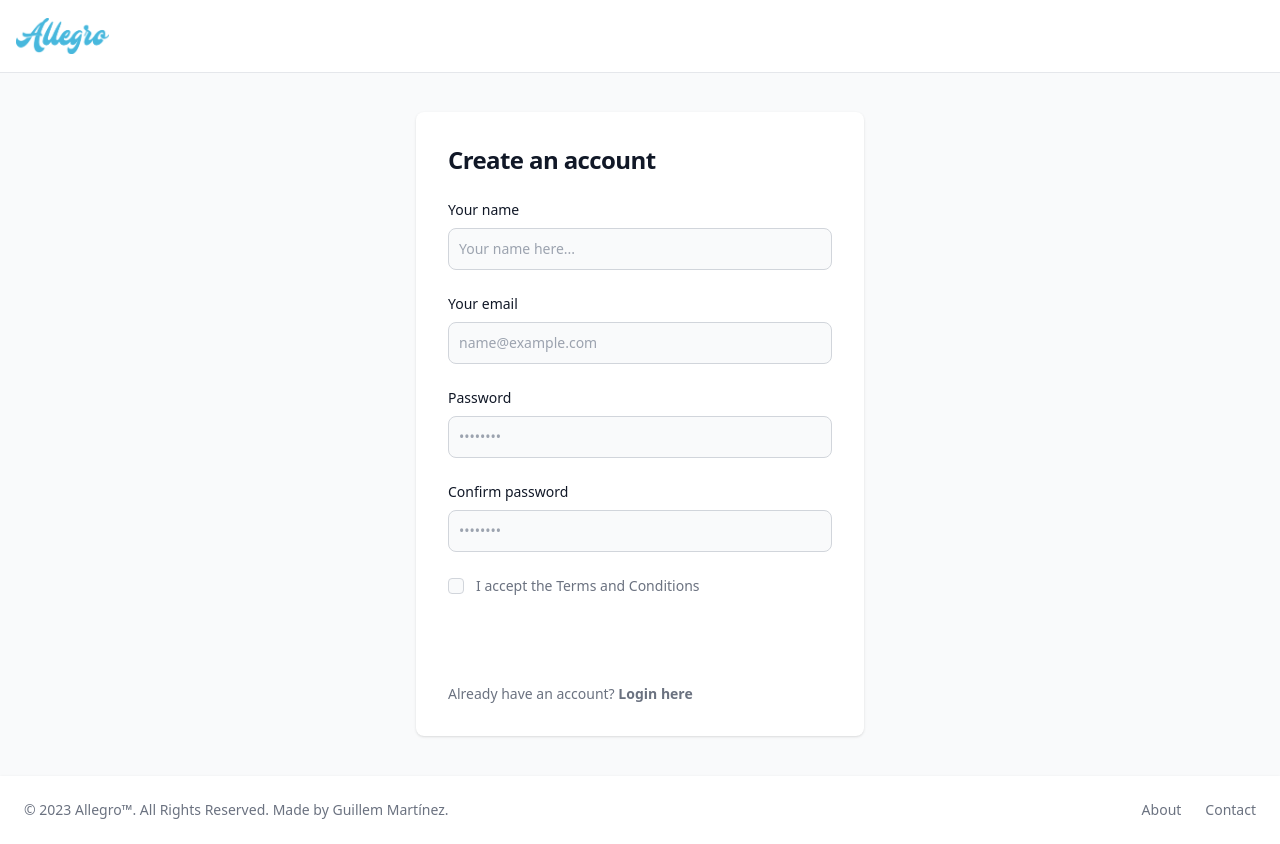
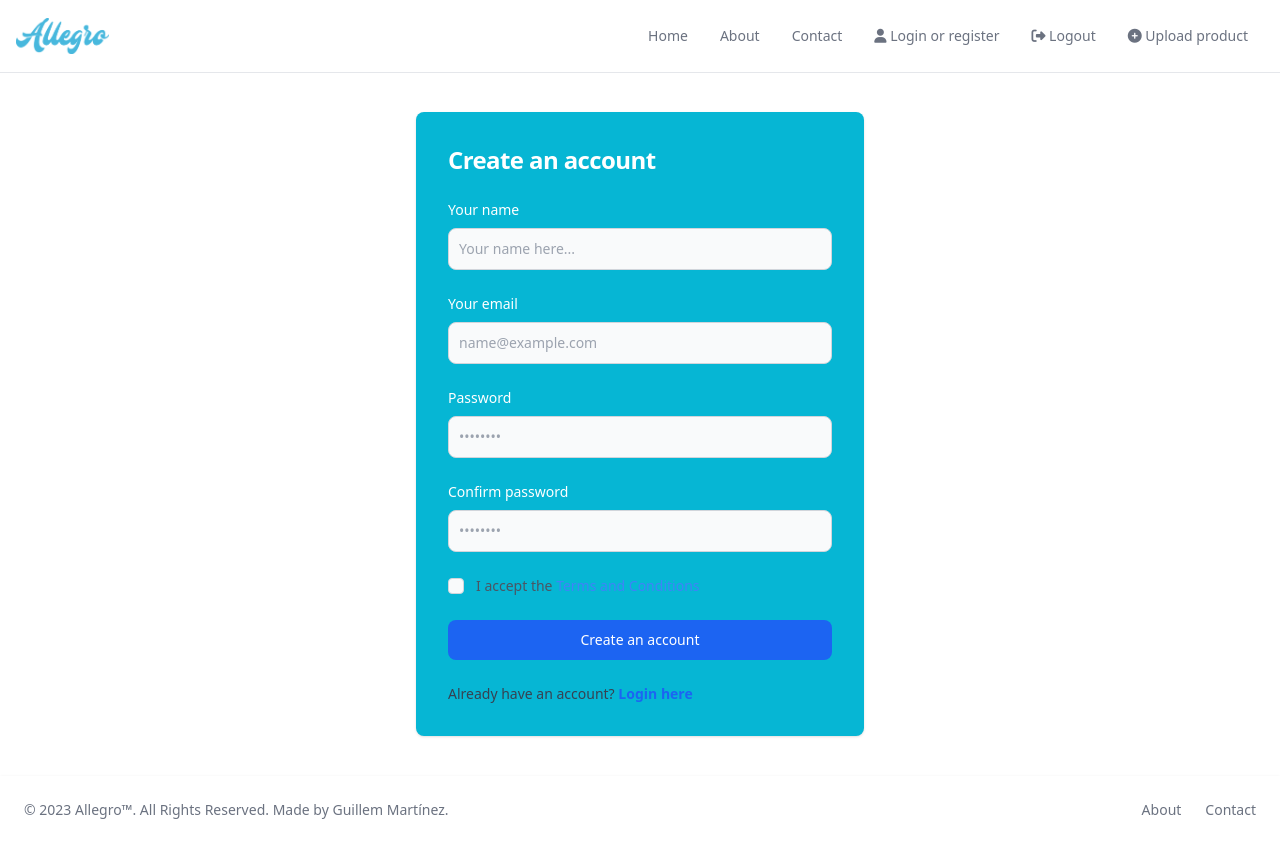
Before and after one commit to guillemmj33/allegro-store-frontend, a React (Vite) app: page /register in a window 1280 px wide. Built offline with nearby package versions, Linux system fonts and the light colour scheme.

Commit message:
major style fix

```diff
--- a/src/components/LogoutButton/LogoutButton.jsx
+++ b/src/components/LogoutButton/LogoutButton.jsx
@@ -36,8 +36,8 @@ export default function LogoutButton() {
   return (
     <button
       onClick={handleLogout}
-      className='block py-2 pl-3 pr-4 text-white rounded hover:bg-gray-100 md:hover:bg-transparent md:border-0 md:hover:text-blue-700 md:p-0 dark:text-gray-500 md:dark:hover:text-cyan-500 dark:hover:bg-cyan-500 dark:hover:text-white md:dark:hover:bg-transparent'
-    >
+      className='block py-2 pl-3 pr-4 text-gray-500 rounded hover:bg-gray-100 md:hover:bg-transparent md:border-0 md:hover:text-cyan-500 md:p-0 dark:text-gray-500 md:dark:hover:text-cyan-500 dark:hover:bg-cyan-500 dark:hover:text-white md:dark:hover:bg-transparent'
+      >
       <i className='fa-solid fa-right-from-bracket'></i> Logout
     </button>
   )
--- a/src/components/Navbar/Navbar.jsx
+++ b/src/components/Navbar/Navbar.jsx
@@ -44,11 +44,11 @@ export default function Navbar() {
             </svg>
           </button>
           <div className='hidden w-full md:block md:w-auto' id='navbar-default'>
-            <ul className='flex flex-col p-4 mt-4 border border-gray-100 rounded-lg bg-gray-50 md:flex-row md:space-x-8 md:mt-0 md:text-sm md:font-medium md:border-0 md:bg-white dark:bg-white md:dark:bg-white dark:border-gray-700'>
+            <ul className='flex flex-col p-4 mt-4 border border-gray-700 rounded-lg bg-white md:flex-row md:space-x-8 md:mt-0 md:text-sm md:font-medium md:border-0 md:bg-white dark:bg-white md:dark:bg-white dark:border-gray-700'>
               <li>
                 <Link
                   to='/'
-                  className='block py-2 pl-3 pr-4 text-white rounded hover:bg-gray-100 md:hover:bg-transparent md:border-0 md:hover:text-blue-700 md:p-0 dark:text-gray-500 md:dark:hover:text-cyan-500 dark:hover:bg-cyan-500 dark:hover:text-white md:dark:hover:bg-transparent'
+                  className='block py-2 pl-3 pr-4 text-gray-500 hover:text-white rounded hover:bg-cyan-500 md:hover:bg-transparent md:border-0 md:hover:text-cyan-500 md:p-0 dark:text-gray-500 md:dark:hover:text-cyan-500 dark:hover:bg-cyan-500 dark:hover:text-white md:dark:hover:bg-transparent'
                   aria-current='page'
                 >
                   Home
@@ -57,7 +57,7 @@ export default function Navbar() {
               <li>
                 <Link
                   to='/about'
-                  className='block py-2 pl-3 pr-4 text-white rounded hover:bg-gray-100 md:hover:bg-transparent md:border-0 md:hover:text-blue-700 md:p-0 dark:text-gray-500 md:dark:hover:text-cyan-500 dark:hover:bg-cyan-500 dark:hover:text-white md:dark:hover:bg-transparent'
+                  className='block py-2 pl-3 pr-4 text-gray-500 hover:text-white rounded hover:bg-cyan-500 md:hover:bg-transparent md:border-0 md:hover:text-cyan-500 md:p-0 dark:text-gray-500 md:dark:hover:text-cyan-500 dark:hover:bg-cyan-500 dark:hover:text-white md:dark:hover:bg-transparent'
                 >
                   About
                 </Link>
@@ -65,7 +65,7 @@ export default function Navbar() {
               <li>
                 <Link
                   to='/contact'
-                  className='block py-2 pl-3 pr-4 text-white rounded hover:bg-gray-100 md:hover:bg-transparent md:border-0 md:hover:text-blue-700 md:p-0 dark:text-gray-500 md:dark:hover:text-cyan-500 dark:hover:bg-cyan-500 dark:hover:text-white md:dark:hover:bg-transparent'
+                  className='block py-2 pl-3 pr-4 text-gray-500 hover:text-white rounded hover:bg-cyan-500 md:hover:bg-transparent md:border-0 md:hover:text-cyan-500 md:p-0 dark:text-gray-500 md:dark:hover:text-cyan-500 dark:hover:bg-cyan-500 dark:hover:text-white md:dark:hover:bg-transparent'
                 >
                   Contact
                 </Link>
@@ -73,7 +73,7 @@ export default function Navbar() {
               <li>
                 <Link
                   to='/register'
-                  className='block py-2 pl-3 pr-4 text-white rounded hover:bg-gray-100 md:hover:bg-transparent md:border-0 md:hover:text-blue-700 md:p-0 dark:text-gray-500 md:dark:hover:text-cyan-500 dark:hover:bg-cyan-500 dark:hover:text-white md:dark:hover:bg-transparent'
+                  className='block py-2 pl-3 pr-4 text-gray-500 hover:text-white rounded hover:bg-cyan-500 md:hover:bg-transparent md:border-0 md:hover:text-cyan-500 md:p-0 dark:text-gray-500 md:dark:hover:text-cyan-500 dark:hover:bg-cyan-500 dark:hover:text-white md:dark:hover:bg-transparent'
                 >
                   <i className='fa-solid fa-user'></i> Login or register
                 </Link>
@@ -86,7 +86,7 @@ export default function Navbar() {
                   id='defaultModalButton'
                   data-modal-toggle='defaultModal'
                   type='button'
-                  className='block py-2 pl-3 pr-4 text-white rounded hover:bg-gray-100 md:hover:bg-transparent md:border-0 md:hover:text-blue-700 md:p-0 dark:text-gray-500 md:dark:hover:text-cyan-500 dark:hover:bg-cyan-500 dark:hover:text-white md:dark:hover:bg-transparent'
+                  className='block py-2 pl-3 pr-4 text-gray-500 hover:text-white rounded hover:bg-cyan-500 md:hover:bg-transparent md:border-0 md:hover:text-cyan-500 md:p-0 dark:text-gray-500 md:dark:hover:text-cyan-500 dark:hover:bg-cyan-500 dark:hover:text-white md:dark:hover:bg-transparent'
                 >
                   <i className='fa-solid fa-circle-plus'></i> Upload product
                 </button>
--- a/src/views/Home.jsx
+++ b/src/views/Home.jsx
@@ -25,7 +25,7 @@ export default function Home() {
 
   return (
     <>
-      <h1 className='mt-24 px-2 text-center text-2xl tracking-tight font-normal text-gray-900 dark:text-slate-900'>
+      <h1 className='mt-24 px-2 text-center text-2xl tracking-tight font-normal text-slate-900 dark:text-slate-900'>
         Join the millions of music lovers who use Allegro and find your dream
         gear <span className="font-semibold underline decoration-cyan-500">today</span>!
       </h1>
@@ -39,11 +39,11 @@ export default function Home() {
         />
       </div>
       <div className="mt-6 px-2 sm:px-56">
-        <h2 className="font-semibold text-lg">Categories</h2>
+        <h2 className="font-semibold text-lg text-slate-900">Categories</h2>
         <CategoryFilter setCategory={setCategory} />
       </div>
       <div className="mt-2 px-2 sm:px-56">
-        <h2 className="font-semibold text-lg">Products</h2>
+        <h2 className="font-semibold text-slate-900 text-lg">Products</h2>
       </div>
       <div className='flex flex-col items-center px-2 justify-center sm:flex-row gap-4 sm:flex-wrap md:px-40 mt-6'>
         {filteredItems?.map(
--- a/src/views/Register.jsx
+++ b/src/views/Register.jsx
@@ -70,18 +70,18 @@ export default function Register() {
   }
 
   return (
-    <section className='bg-gray-50 dark:bg-white mt-12 sm:mt-6 mb-2 sm:-mb-14'>
+    <section className='bg-white dark:bg-white mt-12 sm:mt-6 mb-2 sm:-mb-14'>
       <div className='flex flex-col items-center justify-center px-6 py-8 mx-auto md:h-screen lg:py-0'>
-        <div className='w-full bg-white rounded-lg shadow dark:border md:mt-0 sm:max-w-md xl:p-0 dark:bg-cyan-500 dark:border-gray-700'>
+        <div className='w-full bg-cyan-500 border-gray-700 rounded-lg shadow dark:border md:mt-0 sm:max-w-md xl:p-0 dark:bg-cyan-500 dark:border-gray-700'>
           <div className='p-6 space-y-4 md:space-y-6 sm:p-8'>
-            <h1 className='text-xl font-bold leading-tight tracking-tight text-gray-900 md:text-2xl dark:text-white'>
+            <h1 className='text-xl font-bold text-white leading-tight tracking-tight md:text-2xl dark:text-slate-900'>
               Create an account
             </h1>
             <form className='space-y-4 md:space-y-6' onSubmit={handleSubmit} action='#'>
             <div>
                 <label
                   htmlFor='name'
-                  className='block mb-2 text-sm font-medium text-gray-900 dark:text-white'
+                  className='block mb-2 text-sm font-medium text-white dark:text-slate-900'
                 >
                   Your name
                 </label>
@@ -90,7 +90,7 @@ export default function Register() {
                   name='name'
                   id='name'
                   onChange={(event) => setName(event.target.value)}
-                  className='bg-gray-50 border border-gray-300 text-gray-900 sm:text-sm rounded-lg focus:ring-primary-600 focus:border-primary-600 block w-full p-2.5 dark:bg-gray-100 dark:border-gray-600 dark:placeholder-gray-400 dark:text-gray-600 dark:focus:ring-blue-500 dark:focus:border-blue-500'
+                  className='bg-gray-50 border border-gray-300 text-gray-600 placeholder-gray-400 sm:text-sm rounded-lg focus:ring-primary-600 focus:border-primary-600 block w-full p-2.5 dark:bg-gray-100 dark:border-gray-600 dark:placeholder-gray-400 dark:text-gray-600 dark:focus:ring-blue-500 dark:focus:border-blue-500'
                   placeholder='Your name here...'
                   required=''
                 />
@@ -98,7 +98,7 @@ export default function Register() {
               <div>
                 <label
                   htmlFor='email'
-                  className='block mb-2 text-sm font-medium text-gray-900 dark:text-white'
+                  className='block mb-2 text-sm font-medium text-white dark:text-white'
                 >
                   Your email
                 </label>
@@ -107,7 +107,7 @@ export default function Register() {
                   name='email'
                   id='email'
                   onChange={(event) => setEmail(event.target.value)}
-                  className='bg-gray-50 border border-gray-300 text-gray-900 sm:text-sm rounded-lg focus:ring-primary-600 focus:border-primary-600 block w-full p-2.5 dark:bg-gray-100 dark:border-gray-600 dark:placeholder-gray-400 dark:text-gray-600 dark:focus:ring-blue-500 dark:focus:border-blue-500'
+                  className='bg-gray-50 border placeholder-gray-400 border-gray-300 text-gray-600 sm:text-sm rounded-lg focus:ring-primary-600 focus:border-primary-600 block w-full p-2.5 dark:bg-gray-100 dark:border-gray-600 dark:placeholder-gray-400 dark:text-gray-600 dark:focus:ring-blue-500 dark:focus:border-blue-500'
                   placeholder='name@example.com'
                   required=''
                 />
@@ -115,7 +115,7 @@ export default function Register() {
               <div>
                 <label
                   htmlFor='password'
-                  className='block mb-2 text-sm font-medium text-gray-900 dark:text-white'
+                  className='block mb-2 text-sm font-medium text-white dark:text-white'
                 >
                   Password
                 </label>
@@ -125,14 +125,14 @@ export default function Register() {
                   id='password'
                   placeholder='••••••••'
                   onChange={(event) => setPassword(event.target.value)}
-                  className='bg-gray-50 border border-gray-300 text-gray-900 sm:text-sm rounded-lg focus:ring-primary-600 focus:border-primary-600 block w-full p-2.5 dark:bg-gray-100 dark:border-gray-600 dark:placeholder-gray-400 dark:text-gray-600 dark:focus:ring-blue-500 dark:focus:border-blue-500'
+                  className='bg-gray-50 border placeholder-gray-400 border-gray-300 text-gray-600 sm:text-sm rounded-lg focus:ring-primary-600 focus:border-primary-600 block w-full p-2.5 dark:bg-gray-100 dark:border-gray-600 dark:placeholder-gray-400 dark:text-gray-600 dark:focus:ring-blue-500 dark:focus:border-blue-500'
                   required=''
                 />
               </div>
               <div>
                 <label
                   htmlFor='confirm-password'
-                  className='block mb-2 text-sm font-medium text-gray-900 dark:text-white'
+                  className='block mb-2 text-sm font-medium text-white dark:text-white'
                 >
                   Confirm password
                 </label>
@@ -142,7 +142,7 @@ export default function Register() {
                   id='confirm-password'
                   placeholder='••••••••'
                   onChange={(event) => setConfirmPassword(event.target.value)}
-                  className='bg-gray-50 border border-gray-300 text-gray-900 sm:text-sm rounded-lg focus:ring-primary-600 focus:border-primary-600 block w-full p-2.5 dark:bg-gray-100 dark:border-gray-600 dark:placeholder-gray-400 dark:text-gray-600 dark:focus:ring-blue-500 dark:focus:border-blue-500'
+                  className='bg-gray-50 border placeholder-gray-400 border-gray-300 text-gray-600 sm:text-sm rounded-lg focus:ring-primary-600 focus:border-primary-600 block w-full p-2.5 dark:bg-gray-100 dark:border-gray-600 dark:placeholder-gray-400 dark:text-gray-600 dark:focus:ring-blue-500 dark:focus:border-blue-500'
                   required=''
                 />
               </div>
@@ -159,11 +159,11 @@ export default function Register() {
                 <div className='ml-3 text-sm'>
                   <label
                     htmlFor='terms'
-                    className='font-light text-gray-500 dark:text-gray-300'
+                    className='font-light text-gray-600 dark:text-gray-300'
                   >
                     I accept the{' '}
                     <a
-                      className='font-medium text-primary-600 hover:underline dark:text-blue-500'
+                      className='font-medium text-blue-500 hover:underline dark:text-blue-500'
                       href='#'
                     >
                       Terms and Conditions
@@ -173,15 +173,15 @@ export default function Register() {
               </div>
               <button
                 type='submit'
-                className='w-full text-white bg-primary-600 hover:bg-primary-700 focus:ring-4 focus:outline-none focus:ring-primary-300 font-medium rounded-lg text-sm px-5 py-2.5 text-center dark:bg-blue-600 dark:hover:bg-primary-700 dark:focus:ring-primary-800'
+                className='w-full text-white bg-blue-600 hover:bg-primary-700 focus:ring-4 focus:outline-none focus:ring-primary-300 font-medium rounded-lg text-sm px-5 py-2.5 text-center dark:bg-blue-600 dark:hover:bg-primary-700 dark:focus:ring-primary-800'
               >
                 Create an account
               </button>
-              <p className='text-sm font-light text-gray-500 dark:text-gray-700'>
+              <p className='text-sm font-light text-gray-700 dark:text-gray-700'>
                 Already have an account?{' '}
                 <Link
                   to='/login'
-                  className='font-semibold text-primary-600 hover:underline dark:text-blue-600'
+                  className='font-semibold text-blue-600 hover:underline dark:text-blue-600'
                 >
                   Login here
                 </Link>
--- a/src/views/SingleItem.jsx
+++ b/src/views/SingleItem.jsx
@@ -26,7 +26,7 @@ export default function SingleItem() {
           <i className='fa-solid fa-arrow-left'></i>
         </a>
       </div>
-      <div className='flex flex-col items-center mx-auto mt-6'>
+      <div className='flex flex-col items-center mx-auto mt-6 text-slate-900'>
         <SingleItemCard
           key={id}
           id={id}
--- a/tailwind.config.cjs
+++ b/tailwind.config.cjs
@@ -9,5 +9,6 @@ module.exports = {
     extend: {},
   },
   plugins: [
+    require('flowbite/plugin')
   ],
 }
```
Also changed, not shown: src/components/Modals/CreateItemModal.jsx (+13 -13 lines), src/views/Contact.jsx (+10 -10 lines), src/views/Login.jsx (+9 -9 lines).
